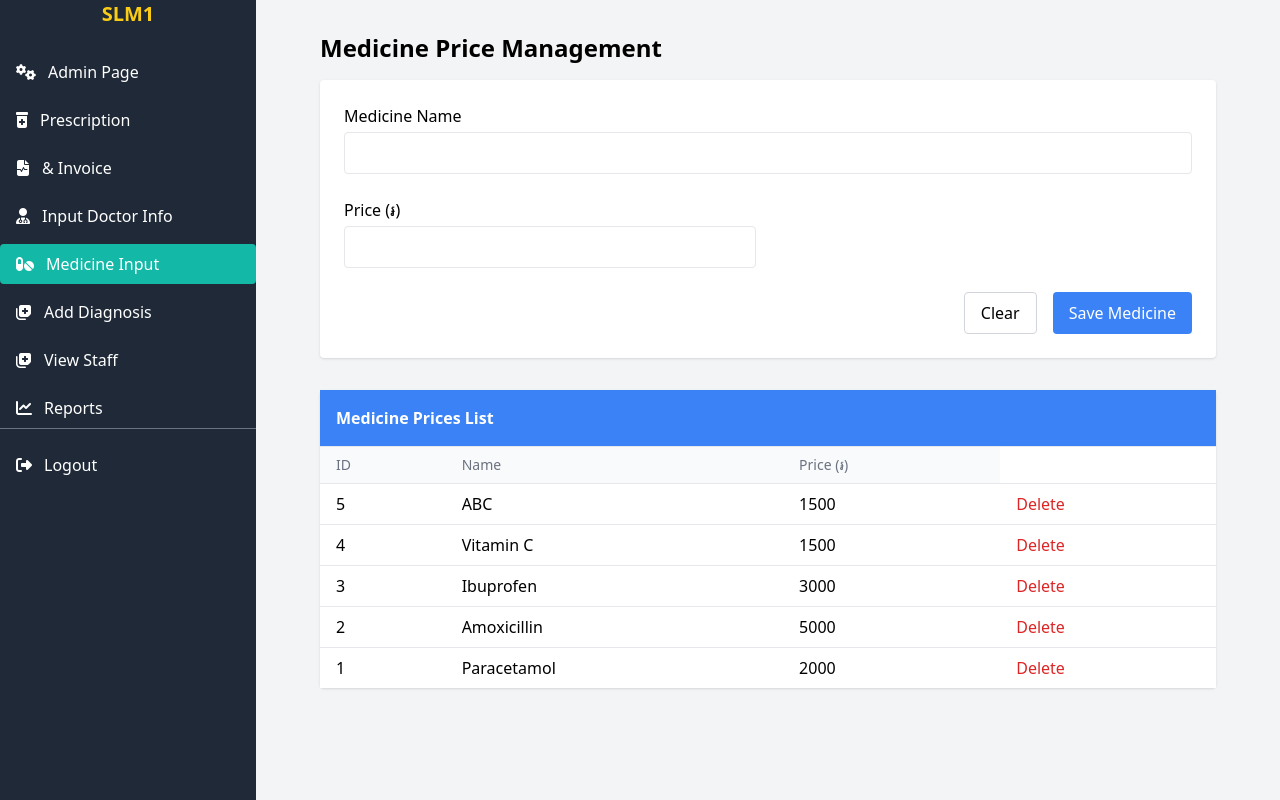
After one commit to reatreysem168/Sokleap-Project, a PHP site: page /medicine.php in a window 1280 px wide. The commit adds this page. Run offline with PHP 8.4, Linux system fonts and the light colour scheme; the visitor is signed in with stand-in values (Sample User, id 1); data comes from the database, SQL or seed files in the repository; some libraries are stand-ins or nearby versions.

Commit message:
insert medicine

```diff
--- a/clinic_db_schema.sql
+++ b/clinic_db_schema.sql
@@ -47,7 +47,7 @@ CREATE TABLE IF NOT EXISTS medicine_prices (
   name VARCHAR(255) NOT NULL UNIQUE,
   price INT NOT NULL,
   created_at TIMESTAMP DEFAULT CURRENT_TIMESTAMP
-) ENGINE=InnoDB DEFAULT CHARSET=utf8mb4;
+);
 
 -- Example data for medicine_prices
 INSERT INTO medicine_prices (name, price) VALUES
--- /dev/null
+++ b/medicine.php
@@ -0,0 +1,19 @@
+
+<!DOCTYPE html>
+<html lang="en">
+<head>
+    <meta charset="UTF-8"/>
+    <title>Staff Management</title>
+    <link rel="icon" type="image/png" href="pic/left.png"/>
+    <script src="https://cdn.tailwindcss.com"></script>
+    <link rel="stylesheet" href="https://cdnjs.cloudflare.com/ajax/libs/font-awesome/6.4.0/css/all.min.css">
+</head>
+<body class="bg-gray-100 font-sans">
+<div class="flex min-h-screen">
+    <?php include 'sidebar.php'; ?>
+    <div class="ml-64 flex-1">
+        <?php include 'medicine/medicine_info.php'; ?>
+    </div>
+</div>
+</body>
+</html>
--- /dev/null
+++ b/medicine/medicine_info.php
@@ -0,0 +1,139 @@
+<?php
+include __DIR__ . '/../db_connect.php';
+
+$error = '';
+$success = '';
+
+// Handle Delete Action
+if ($_SERVER['REQUEST_METHOD'] === 'POST' && isset($_POST['delete_id'])) {
+    $delete_id = intval($_POST['delete_id']);
+    if ($delete_id > 0) {
+        try {
+            $stmt = $pdo->prepare("DELETE FROM medicine_prices WHERE id = ?");
+            $stmt->execute([$delete_id]);
+            $success = "Medicine deleted successfully!";
+        } catch (PDOException $e) {
+            $error = "Failed to delete medicine!";
+        }
+    }
+}
+
+// Handle Insert Action
+if ($_SERVER['REQUEST_METHOD'] === 'POST' && isset($_POST['medicine_name'])) {
+    $name = trim($_POST['medicine_name'] ?? '');
+    $price = floatval($_POST['price'] ?? 0);
+
+    if (empty($name) || $price <= 0) {
+        $error = 'Please enter valid medicine name and price!';
+    } else {
+        try {
+            $stmt = $pdo->prepare("INSERT INTO medicine_prices (name, price) VALUES (?, ?)");
+            $stmt->execute([$name, $price]);
+            $success = "Medicine price added successfully!";
+        } catch (PDOException $e) {
+            if ($e->getCode() == 23000) {
+                $error = "Medicine already exists!";
+            } else {
+                $error = "Database error!";
+            }
+        }
+    }
+}
+
+// Fetch All Medicines
+$stmt = $pdo->query("SELECT * FROM medicine_prices ORDER BY id DESC");
+$medicines = $stmt->fetchAll(PDO::FETCH_ASSOC);
+?>
+
+<!DOCTYPE html>
+<html lang="en">
+<head>
+    <meta charset="UTF-8">
+    <title>Medicine Price Management</title>
+    <script src="https://cdn.tailwindcss.com"></script>
+</head>
+<body class="bg-gray-100 min-h-screen">
+<div class="container mx-auto px-4 py-8">
+    <div class="max-w-4xl mx-auto">
+        <h2 class="text-2xl font-bold mb-4">Medicine Price Management</h2>
+
+        <?php if ($error): ?>
+            <div class="bg-red-100 text-red-700 p-2 rounded mb-4"><?= htmlspecialchars($error) ?></div>
+        <?php elseif ($success): ?>
+            <div class="bg-green-100 text-green-700 p-2 rounded mb-4"><?= htmlspecialchars($success) ?></div>
+        <?php endif; ?>
+
+        <!-- Add Medicine Form -->
+        <div class="bg-white rounded shadow p-6 mb-8">
+            <form method="POST" class="grid grid-cols-1 md:grid-cols-2 gap-6">
+                <div class="col-span-2">
+                    <label class="block mb-1 font-medium">Medicine Name</label>
+                    <input type="text" name="medicine_name" required
+                           class="w-full border px-3 py-2 rounded">
+                </div>
+
+                <div>
+                    <label class="block mb-1 font-medium">Price (៛)</label>
+                    <input type="number" name="price" step="0.01" min="0" required
+                           class="w-full border px-3 py-2 rounded">
+                </div>
+
+                <div class="col-span-2 flex justify-end space-x-4">
+                    <button type="reset"
+                            class="border border-gray-300 px-4 py-2 rounded hover:bg-gray-100">
+                        Clear
+                    </button>
+                    <button type="submit"
+                            class="bg-blue-500 text-white px-4 py-2 rounded hover:bg-blue-600">
+                        Save Medicine
+                    </button>
+                </div>
+            </form>
+        </div>
+
+        <!-- Medicines Table -->
+        <div class="bg-white rounded shadow">
+            <div class="p-4 border-b bg-blue-500 text-white font-semibold">
+                Medicine Prices List
+            </div>
+
+            <table class="min-w-full divide-y divide-gray-200">
+                <thead class="bg-gray-50">
+                <tr>
+                    <th class="px-4 py-2 text-left text-sm font-medium text-gray-500">ID</th>
+                    <th class="px-4 py-2 text-left text-sm font-medium text-gray-500">Name</th>
+                    <th class="px-4 py-2 text-left text-sm font-medium text-gray-500">Price (៛)</th>
+                </tr>
+                </thead>
+                <tbody class="bg-white divide-y divide-gray-200">
+                <?php if ($medicines): ?>
+                    <?php foreach ($medicines as $medicine): ?>
+                        <tr>
+                            <td class="px-4 py-2"><?= htmlspecialchars($medicine['id']) ?></td>
+                            <td class="px-4 py-2"><?= htmlspecialchars($medicine['name']) ?></td>
+                            <td class="px-4 py-2"><?= htmlspecialchars($medicine['price']) ?></td>
+                            <td class="px-4 py-2">
+                                <form method="POST" onsubmit="return confirm('Are you sure you want to delete this medicine?');">
+                                    <input type="hidden" name="delete_id" value="<?= $medicine['id'] ?>">
+                                    <button type="submit" class="text-red-600 hover:text-red-900 font-medium">
+                                        Delete
+                                    </button>
+                                </form>
+                            </td>
+                        </tr>
+                    <?php endforeach; ?>
+                <?php else: ?>
+                    <tr>
+                        <td colspan="4" class="px-4 py-2 text-center text-gray-500">
+                            No medicine prices found.
+                        </td>
+                    </tr>
+                <?php endif; ?>
+                </tbody>
+            </table>
+        </div>
+    </div>
+</div>
+</body>
+
+</html>
--- a/sidebar.php
+++ b/sidebar.php
@@ -47,7 +47,7 @@ $current_page = basename($_SERVER['PHP_SELF']);
                         'text' => 'Input Doctor Info'
                     ],
                     [
-                        'url' => 'Medicine_info/medicine_info.php',
+                        'url' => 'medicine.php',
                         'icon' => 'fa-pills',
                         'text' => 'Medicine Input'
                     ],
```
Also changed, not shown: Medicine_info/medicine_info.php (deleted, +0 -105 lines), medicine/save_medicine.php (added, +33 -0 lines).
